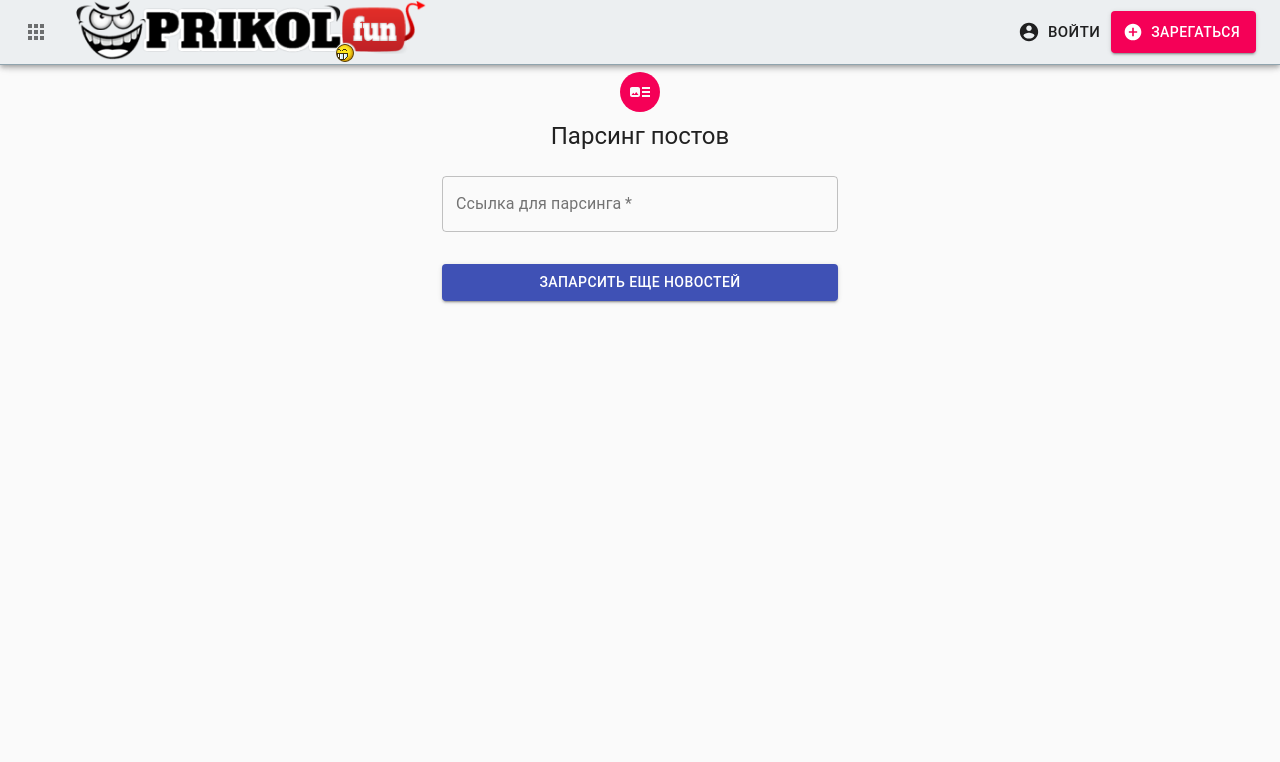
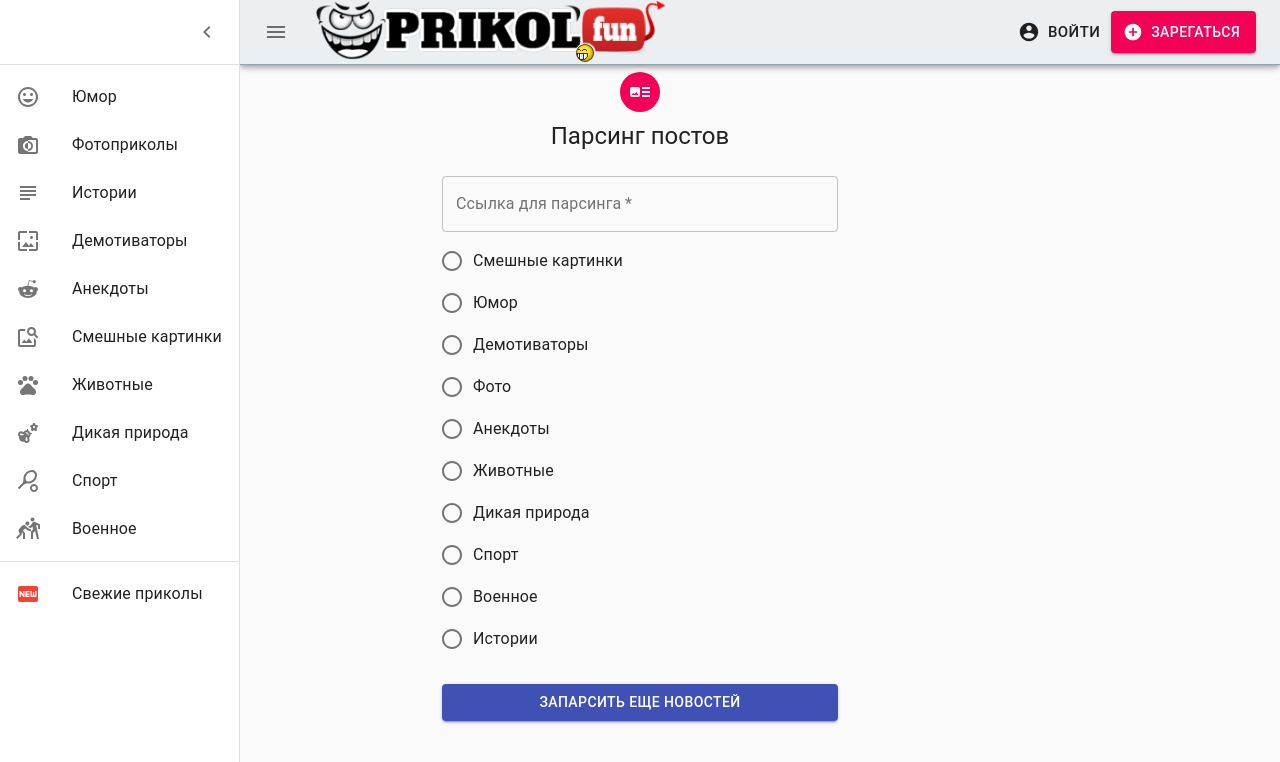
Before and after one commit to rootofthegit/MERN-STACK-BLOG, a React (Create React App) app in the folder client/: page /parsing in a window 1280 px wide. Both pictures are taken after a click on the button "menu". Shown: the top 762 px of the page. Built offline with nearby package versions, Linux system fonts and the light colour scheme.

Commit message:
implemented User Interface for dividing posts into categories

```diff
--- a/client/src/components/Navbar/NavBar.jsx
+++ b/client/src/components/Navbar/NavBar.jsx
@@ -1,12 +1,23 @@
 import React, {useContext} from 'react';
-import {makeStyles} from '@material-ui/core/styles';
+import {makeStyles, useTheme} from '@material-ui/core/styles';
 import AppBar from '@material-ui/core/AppBar';
 import Toolbar from '@material-ui/core/Toolbar';
 import Button from '@material-ui/core/Button';
 import IconButton from '@material-ui/core/IconButton';
 import logo from '../../aseets/images/logos.png'
 import rofl from '../../aseets/images/rofl.gif'
-import {AccountCircle, AddCircle, AddToQueue, Apps, PostAdd, SpeakerNotes, Star} from "@material-ui/icons";
+import {
+    AccountCircle,
+    AddCircle,
+    AddToQueue,
+    EmojiNature,
+    FiberNew, ImageSearch,
+    InsertEmoticon, Pets,
+    PostAdd, Reddit,
+    SpeakerNotes, SportsKabaddi, SportsTennis,
+    Star, Subject, Wallpaper
+} from "@material-ui/icons";
+import MonochromePhotosIcon from '@material-ui/icons/MonochromePhotos';
 import {NavLink, useHistory} from "react-router-dom";
 import Badge from "@material-ui/core/Badge";
 import MenuItem from "@material-ui/core/MenuItem";
@@ -17,6 +28,19 @@ import InputBase from '@material-ui/core/InputBase';
 import {fade} from "@material-ui/core";
 import {AuthContext} from "../../context/AuthContext"
 import Paper from "@material-ui/core/Paper";
+import MenuIcon from '@material-ui/icons/Menu';
+import Drawer from '@material-ui/core/Drawer';
+import ListItemIcon from "@material-ui/core/ListItemIcon";
+import ListItemText from "@material-ui/core/ListItemText";
+import ListItem from "@material-ui/core/ListItem";
+import Divider from "@material-ui/core/Divider";
+import List from "@material-ui/core/List";
+import ChevronLeftIcon from '@material-ui/icons/ChevronLeft';
+import ChevronRightIcon from '@material-ui/icons/ChevronRight';
+import clsx from "clsx";
+
+
+const drawerWidth = 240;
 
 const useStyles = makeStyles((theme) => ({
     grow: {
@@ -79,6 +103,37 @@ const useStyles = makeStyles((theme) => ({
             display: 'none',
         },
     },
+    hide: {
+        display: 'none',
+    },
+    drawer: {
+        width: drawerWidth,
+        flexShrink: 0,
+    },
+    drawerPaper: {
+        width: drawerWidth,
+    },
+    drawerHeader: {
+        display: 'flex',
+        alignItems: 'center',
+        padding: theme.spacing(0, 1),
+        ...theme.mixins.toolbar,
+        justifyContent: 'flex-end',
+    },
+    appBar: {
+        transition: theme.transitions.create(['margin', 'width'], {
+            easing: theme.transitions.easing.sharp,
+            duration: theme.transitions.duration.leavingScreen,
+        }),
+    },
+    appBarShift: {
+        width: `calc(100% - ${drawerWidth}px)`,
+        marginLeft: drawerWidth,
+        transition: theme.transitions.create(['margin', 'width'], {
+            easing: theme.transitions.easing.easeOut,
+            duration: theme.transitions.duration.enteringScreen,
+        }),
+    },
     broot: {
         backgroundColor: "#f2f5f6",
         marginRight: '30px'
@@ -115,6 +170,17 @@ export const NavBar = (props) => {
 
     const handleMobileMenuOpen = (event) => {
         setMobileMoreAnchorEl(event.currentTarget);
+    };
+
+    const theme = useTheme();
+    const [open, setOpen] = React.useState(false);
+
+    const handleDrawerOpen = () => {
+        setOpen(true);
+    };
+
+    const handleDrawerClose = () => {
+        setOpen(false);
     };
 
     const menuId = 'primary-search-account-menu';
@@ -172,21 +238,26 @@ export const NavBar = (props) => {
                 <p>{props.userName}</p>
             </MenuItem>
         </Menu>
-    );
+    )
     const history = useHistory()
     const ale = () => alert("Пасхальный... xy!")
     return (
         <div className={classes.root}>
 
-            <AppBar position="fixed" style={{background: "#eceff1", borderBottom: "solid #90a4ae 1px"}}>
+            <AppBar position="fixed" style={{background: "#eceff1", borderBottom: "solid #90a4ae 1px"}}
+                    className={clsx(classes.appBar, {
+                        [classes.appBarShift]: open,
+                    })}>
                 <Toolbar>
-                    <IconButton edge="start" className={classes.menuButton} color="default" aria-label="menu">
-                        <Apps/>
+                    <IconButton edge="start" className={classes.menuButton} color="default" aria-label="menu"
+                                title="Разделы прикольные =)" onClick={handleDrawerOpen}>
+                        <MenuIcon/>
                     </IconButton>
                     <div>
-                        <NavLink to="/"><img src={logo} width={350} alt={"=))"}
+                        <NavLink to="/"><img src={logo} width={350} alt={"=))"} title="Самый гуманный в мире!"
                                              style={{position: "absolute", top: 1, left: 76}}/></NavLink>
-                        <img src={rofl} width={29} style={{position: "absolute", top: 41, left: 326}} onClick={ale} alt={"ROFL"}/>                    </div>
+                        <img src={rofl} width={29} style={{position: "absolute", top: 41, left: 326}} onClick={ale}
+                             alt={"ROFL"}/></div>
 
                     <div className={classes.grow}/>
 
@@ -215,12 +286,12 @@ export const NavBar = (props) => {
                         <div className={classes.sectionDesktop}>
                             <Paper component="form" className={classes.broot}>
                                 <IconButton className={classes.iconButton} aria-label="menu">
-                                    <SearchIcon />
+                                    <SearchIcon/>
                                 </IconButton>
                                 <InputBase
                                     className={classes.input}
                                     placeholder="Поиск"
-                                    inputProps={{ 'aria-label': 'search google maps' }}
+                                    inputProps={{'aria-label': 'search google maps'}}
                                 />
                             </Paper>
                             <IconButton color="default" title="Добавить пост" onClick={() => {
@@ -263,6 +334,72 @@ export const NavBar = (props) => {
 
                 </Toolbar>
             </AppBar>
+            <Drawer
+                className={classes.drawer}
+                variant="persistent"
+                anchor="left"
+                open={open}
+                classes={{
+                    paper: classes.drawerPaper,
+                }}
+            >
+                <div className={classes.drawerHeader}>
+                    <IconButton onClick={handleDrawerClose}>
+                        {theme.direction === 'ltr' ? <ChevronLeftIcon/> : <ChevronRightIcon/>}
+                    </IconButton>
+                </div>
+                <Divider/>
+                <List>
+                    <ListItem button>
+                        <ListItemIcon><InsertEmoticon color="inherit" /></ListItemIcon>
+                        <ListItemText primary="Юмор"/>
+                    </ListItem>
+                    <ListItem button>
+                        <ListItemIcon><MonochromePhotosIcon color="inherit" /></ListItemIcon>
+                        <ListItemText primary="Фотоприколы"/>
+                    </ListItem>
+                    <ListItem button>
+                        <ListItemIcon><Subject color="inherit" /></ListItemIcon>
+                        <ListItemText primary="Истории"/>
+                    </ListItem>
+                    <ListItem button>
+                        <ListItemIcon><Wallpaper color="inherit" /></ListItemIcon>
+                        <ListItemText primary="Демотиваторы"/>
+                    </ListItem>
+                    <ListItem button>
+                        <ListItemIcon><Reddit color="inherit" /></ListItemIcon>
+                        <ListItemText primary="Анекдоты"/>
+                    </ListItem>
+                    <ListItem button>
+                        <ListItemIcon><ImageSearch color="inherit" /></ListItemIcon>
+                        <ListItemText primary="Смешные картинки"/>
+                    </ListItem>
+                    <ListItem button>
+                        <ListItemIcon><Pets color="inherit" /></ListItemIcon>
+                        <ListItemText primary="Животные"/>
+                    </ListItem>
+                    <ListItem button>
+                        <ListItemIcon><EmojiNature color="inherit" /></ListItemIcon>
+                        <ListItemText primary="Дикая природа"/>
+                    </ListItem>
+                    <ListItem button>
+                        <ListItemIcon><SportsTennis color="inherit" /></ListItemIcon>
+                        <ListItemText primary="Спорт"/>
+                    </ListItem>
+                    <ListItem button>
+                        <ListItemIcon><SportsKabaddi color="inherit" /></ListItemIcon>
+                        <ListItemText primary="Военное"/>
+                    </ListItem>
+
+                </List>
+                <Divider/>
+                <List>
+                    <ListItem button>
+                        <ListItemIcon><FiberNew color="error" /></ListItemIcon>
+                        <ListItemText primary="Свежие приколы"/>
+                    </ListItem>
+                </List>
+            </Drawer>
             {renderMobileMenu}
             {renderMenu}
         </div>
--- a/client/src/components/Navbar/NavBarContainer.js
+++ b/client/src/components/Navbar/NavBarContainer.js
@@ -3,11 +3,13 @@ import {NavBar} from "./NavBar";
 import {AuthContext} from "../../context/AuthContext";
 import {connect} from "react-redux";
 
+
 const NavBarContainer = (props) => {
     const auth = useContext(AuthContext)
 
     return <NavBar isAuthenticated={auth.isAuthenticated} userName={auth.userName} likedPosts={props.likedPosts}
-                   comments={props.comments}/>
+                   comments={props.comments}
+    />
 }
 
 const mapStateToProps = state => {
--- a/client/src/components/Parsing/Parsing.jsx
+++ b/client/src/components/Parsing/Parsing.jsx
@@ -7,6 +7,9 @@ import Typography from '@material-ui/core/Typography';
 import {makeStyles} from '@material-ui/core/styles';
 import Container from '@material-ui/core/Container';
 import {ArtTrack} from "@material-ui/icons";
+import RadioGroup from "@material-ui/core/RadioGroup";
+import FormControlLabel from "@material-ui/core/FormControlLabel";
+import Radio from "@material-ui/core/Radio";
 
 const useStyles = makeStyles((theme) => ({
     paper: {
@@ -59,6 +62,19 @@ export default function Parsing(props) {
                         onChange={props.changeTextHandler}
                     />
 
+                    <RadioGroup aria-label="parseCategory" name="parseCategory" onChange={props.changeTextHandler}>
+                        <FormControlLabel value="FunnyPictures" control={<Radio />} label="Смешные картинки" />
+                        <FormControlLabel value="jumor" control={<Radio />} label="Юмор" />
+                        <FormControlLabel value="demotivation" control={<Radio />} label="Демотиваторы" />
+                        <FormControlLabel value="photo" control={<Radio />} label="Фото" />
+                        <FormControlLabel value="anekdot" control={<Radio />} label="Анекдоты" />
+                        <FormControlLabel value="animals" control={<Radio />} label="Животные" />
+                        <FormControlLabel value="wildNature" control={<Radio />} label="Дикая природа" />
+                        <FormControlLabel value="sport" control={<Radio />} label="Спорт" />
+                        <FormControlLabel value="military" control={<Radio />} label="Военное" />
+                        <FormControlLabel value="stories" control={<Radio />} label="Истории" />
+                    </RadioGroup>
+
                     <Button
                         type="submit"
                         fullWidth
--- a/client/src/components/Parsing/ParsingContainer.js
+++ b/client/src/components/Parsing/ParsingContainer.js
@@ -5,7 +5,7 @@ import {AuthContext} from "../../context/AuthContext"
 
 export const ParsingContainer = () => {
     const {loading, request} = useHttp()
-    const [form, setForm] = useState({parseLink: ''})
+    const [form, setForm] = useState({parseLink: '', parseCategory: ''})
 
     const auth = useContext(AuthContext)
     const token = auth.token
@@ -18,8 +18,7 @@ export const ParsingContainer = () => {
 
         try {
             const res = await request('/api/posts/parsing', 'POST', {...form},
-                {Authorization: `Bearer ${token}`}
-        )
+                {Authorization: `Bearer ${token}`})
             console.log(res)
         } catch (err) {
             console.log(err)
--- a/client/src/redux/postReducer.js
+++ b/client/src/redux/postReducer.js
@@ -1,6 +1,7 @@
 import {ADD_COMMENT, GET_POST_BY_ID, TOGGLE_LIKE_POST} from "./types";
 
 const initialState = {
+    category: '',
     title: '',
     postText: '',
     fullPostText: [],
@@ -16,6 +17,7 @@ export const postReducer = (state = initialState, action) => {
     switch (action.type) {
         case GET_POST_BY_ID:
             return {...state,
+                category: action.payload.category,
                 title: action.payload.title,
                 postText: action.payload.postText,
                 fullPostText: action.payload.fullPostText,
```
Also changed, not shown: client/src/components/Posts/PostPage/PostPage.jsx (+3 -4 lines), 2 other files (tests, documents, lock files or other folders). Lines whose indentation alone changed are shown as unchanged.
